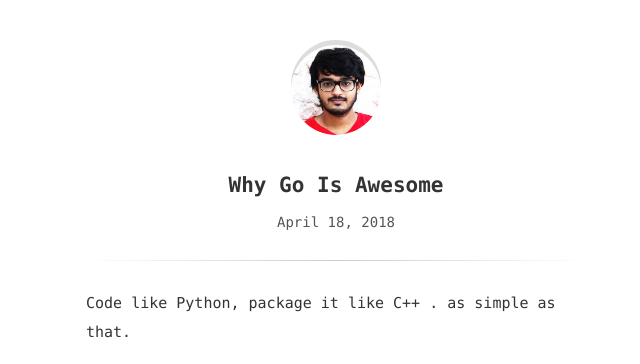
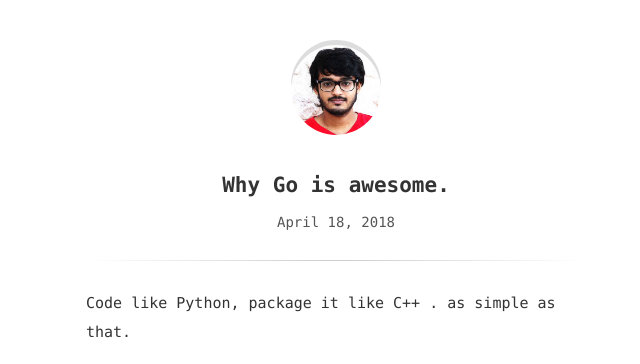
Before and after one commit to cooliscool/cooliscool.github.io, a Jekyll site: the page built from _posts/2018-04-18-why-go-is-awesome.md, in a window 1280 px wide. Shown: the top 364 px of the page, without its empty margins (304-944 px from the left). Built offline with Jekyll 4.4.1, drawn with Linux system fonts in a browser that asks for light colours; part of the change alters nothing that is shown.

```diff
--- a/_posts/2018-04-18-why-go-is-awesome.md
+++ b/_posts/2018-04-18-why-go-is-awesome.md
@@ -1,2 +1,5 @@
-
+---
+title: Why Go is awesome.
+updated: 2018-04-18 22:06
+---
 Code like Python, package it like C++ . as simple as that.
```
